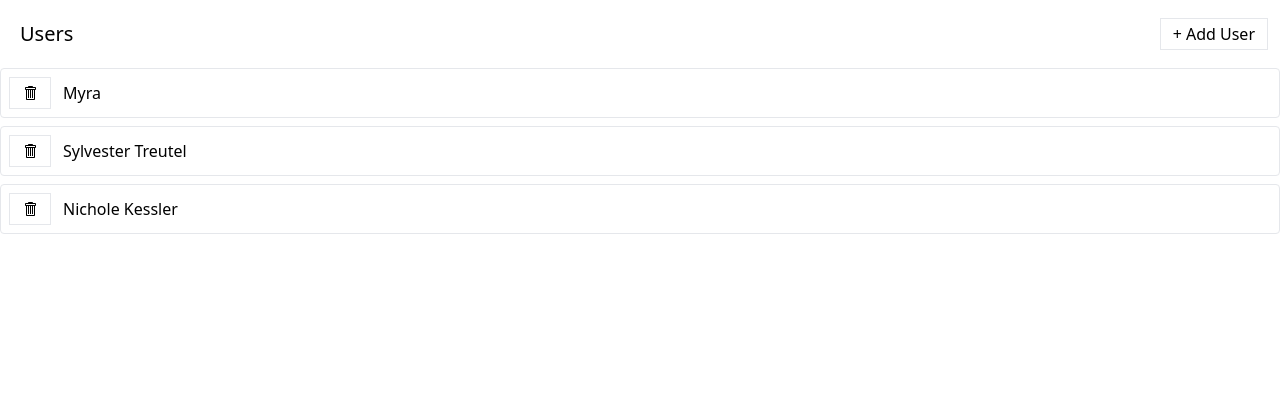
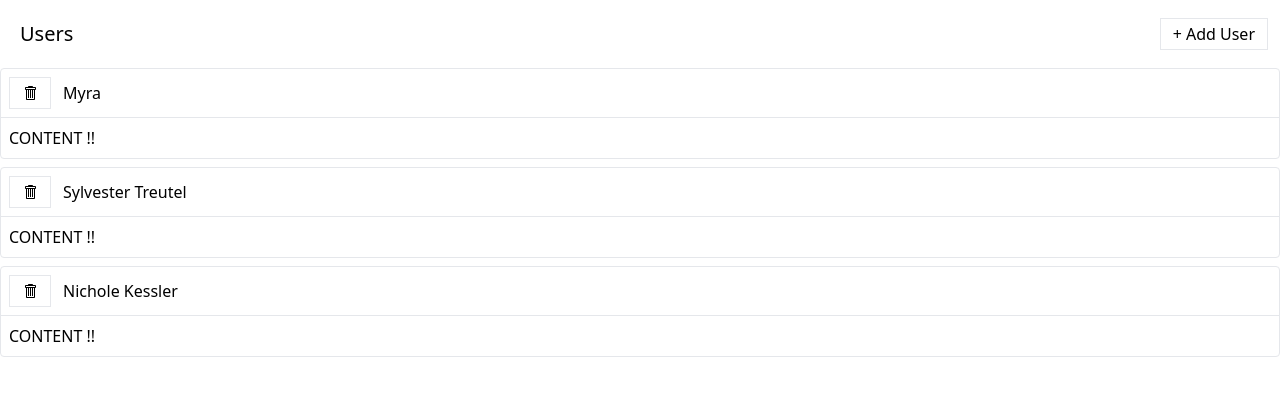
Before and after one commit to SeherKumsar/Redux_ile_Modern_React_media, a React (Create React App) app: page / in a window 1280 px wide. Shown: the top 396 px of the page. Built offline with nearby package versions, Linux system fonts and the light colour scheme; data requests are answered from the project's data file.

Commit message:
Adding the ExpandablePanel

```diff
--- /dev/null
+++ b/src/components/ExpandablePanel.js
@@ -0,0 +1,25 @@
+// import { useState } from 'react';
+// import { GoChevronDown, GoChevronLeft } from 'react-icons/go';
+
+function ExpandablePanel({ header, children }) {
+  // const [expanded, setExpanded] = useState(false);
+
+  // const handleClick = () => {
+  //   setExpanded(!expanded);
+  // };
+
+  return (
+    <div className="mb-2 border rounded">
+      <div className="flex p-2 justify-between items-center">
+        <div className="flex flex-row items-center justify-between">
+          {header}
+          {/* UserName and removeUserButton */}
+        </div>
+
+      </div>
+      <div className="p-2 border-t">{children}</div>
+    </div>
+  );
+}
+
+export default ExpandablePanel;
--- a/src/components/UsersListItem.js
+++ b/src/components/UsersListItem.js
@@ -2,6 +2,7 @@
 import Button from './Button';
 import { removeUser } from '../store';
 import { useThunk } from '../hooks/use-thunk';
+import ExpandablePanel from './ExpandablePanel';
 
 function UsersListItem({ user }) {
   const [doRemoveUser, isLoading, error] = useThunk(removeUser);
@@ -10,18 +11,31 @@
     doRemoveUser(user);
   };
 
+  const header = (
+    <>
+      <Button className="mr-3" loading={isLoading} onClick={handleClick}>
+        <GoTrashcan />
+      </Button>
+      {error && <div>Error deleting user.</div>}
+      {user.name}
+    </>
+  );
+
   return (
-    <div className="mb-2 border rounded">
-      <div className="flex p-2 justify-between items-center cursor-pointer">
-        <div className="flex flex-row items-center justify-between">
-          <Button className="mr-3" loading={isLoading} onClick={handleClick}>
-            <GoTrashcan />
-          </Button>
-          {error && <div>Error deleting user.</div>}
-          {user.name}
-        </div>
-      </div>
-    </div>
+    // <div className="mb-2 border rounded">
+    //   <div className="flex p-2 justify-between items-center cursor-pointer">
+    //     <div className="flex flex-row items-center justify-between">
+        //   <Button className="mr-3" loading={isLoading} onClick={handleClick}>
+        //     <GoTrashcan />
+        //   </Button>
+        //   {error && <div>Error deleting user.</div>}
+        //   {user.name}
+    //     </div>
+    //   </div>
+    // </div>
+    <ExpandablePanel header={header}>
+        CONTENT !!
+    </ExpandablePanel>
   );
 }
 
```
